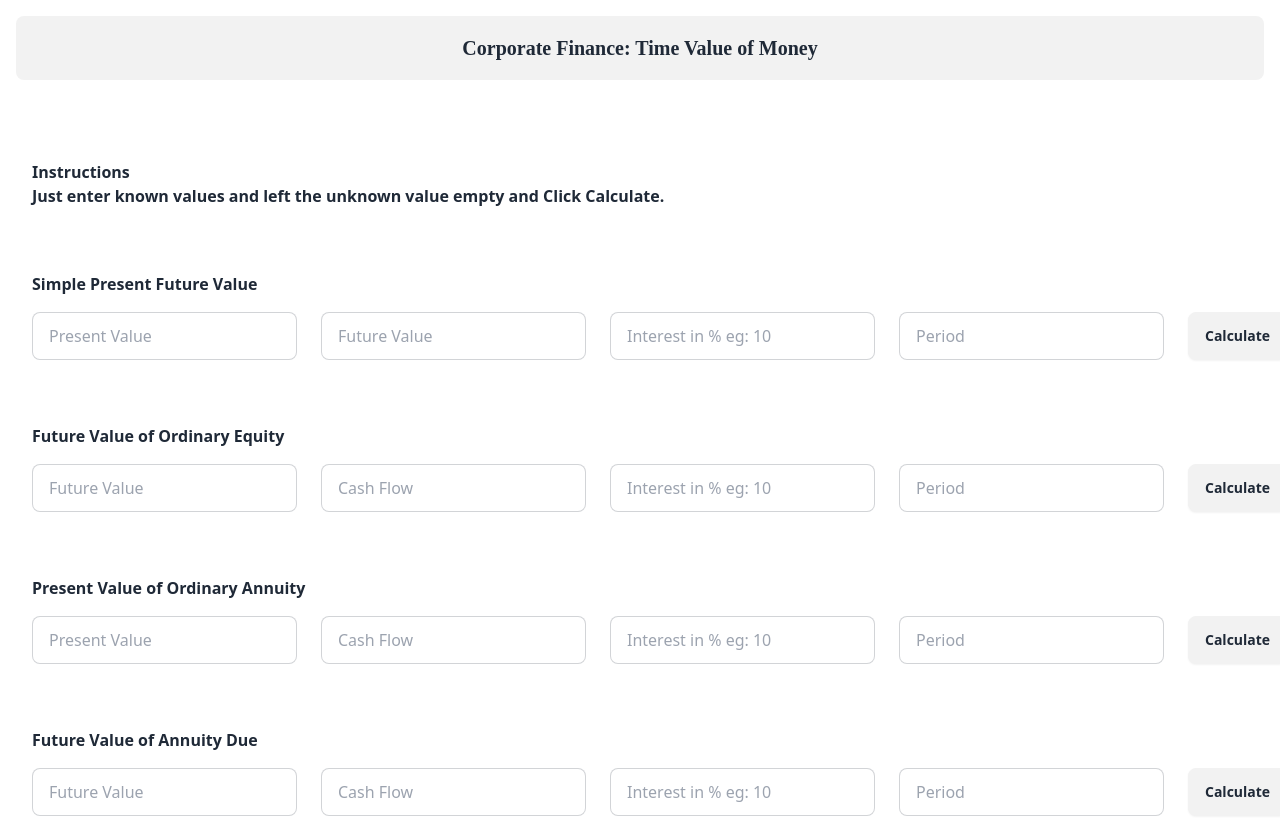
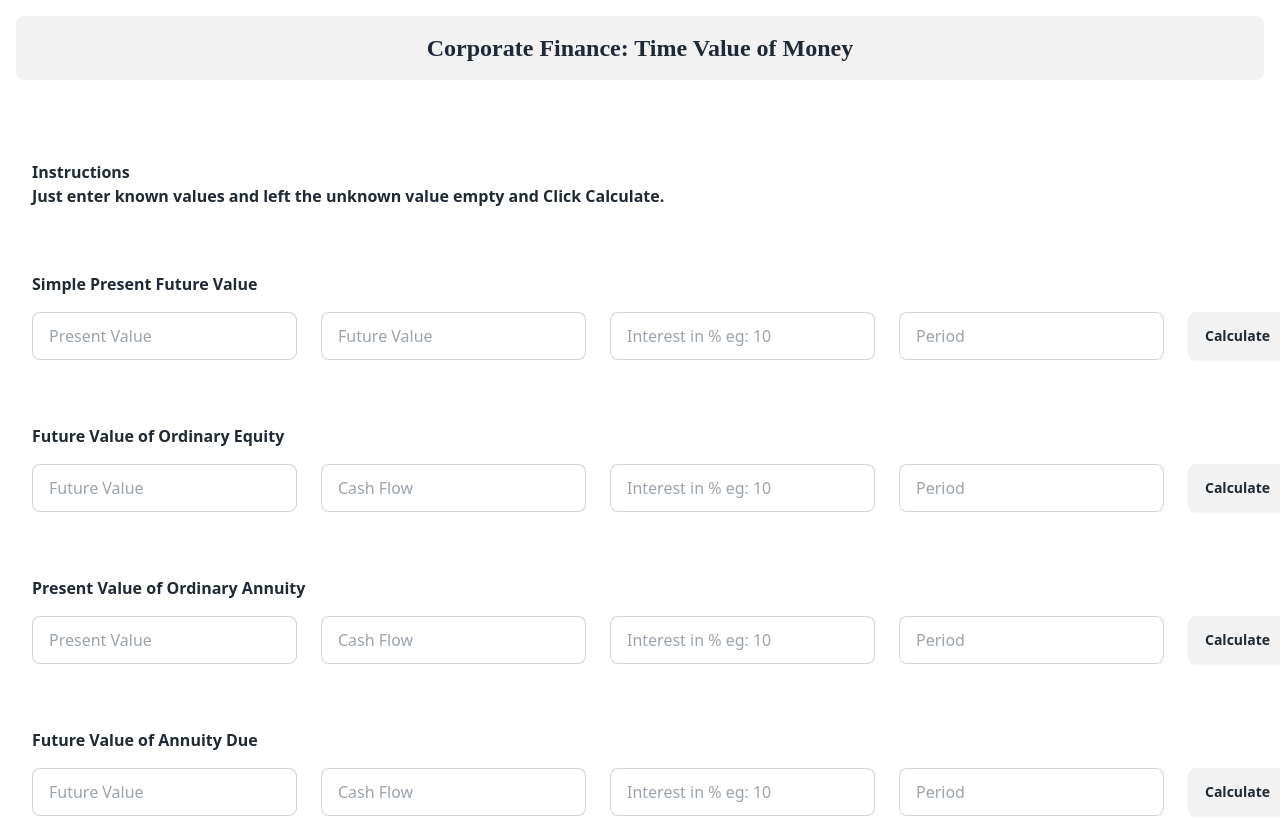
Before and after one commit to mustafakhanneo/tvmfinance, a React (Vite) app: page / in a window 1280 px wide. Shown: the top 818 px of the page. Built offline with nearby package versions, Linux system fonts and the light colour scheme; a web font is replaced by a local one.

Commit message:
update app.jsx

```diff
--- a/src/App.jsx
+++ b/src/App.jsx
@@ -11,7 +11,7 @@ function App() {
     <div className='space-y-16 p-[1rem] m-auto max-w-[1280px]'>
     <div className="navbar items-center justify-center rounded-lg bg-base-200">
   <div className="navbar-center">
-    <a className="btn btn-ghost font-kola text-xl" href='./'>Corporate Finance: Time Value of Money</a>
+    <a className="btn btn-ghost font-kola text-2xl" href='./'>Corporate Finance: Time Value of Money</a>
   </div>
 
 </div>
```
